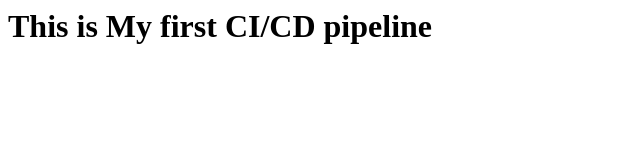
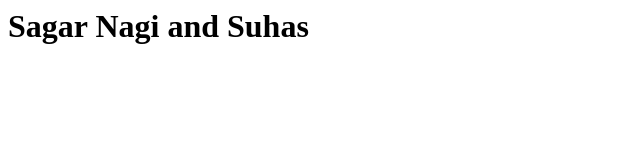
Before and after one commit to DeepMind0609/Devops, a plain HTML site: page index.html in a window 1280 px wide. Shown: the whole page, without its empty margins (0-640 px from the left). Drawn offline with Linux system fonts and the light colour scheme.

Commit message:
new changes

```diff
--- a/index.html
+++ b/index.html
@@ -1,5 +1,5 @@
 <html>
 <body>
-<h1> This is My first CI/CD pipeline </h1>
+<h1> Sagar Nagi and Suhas</h1>
 </body>
 </html>
```
